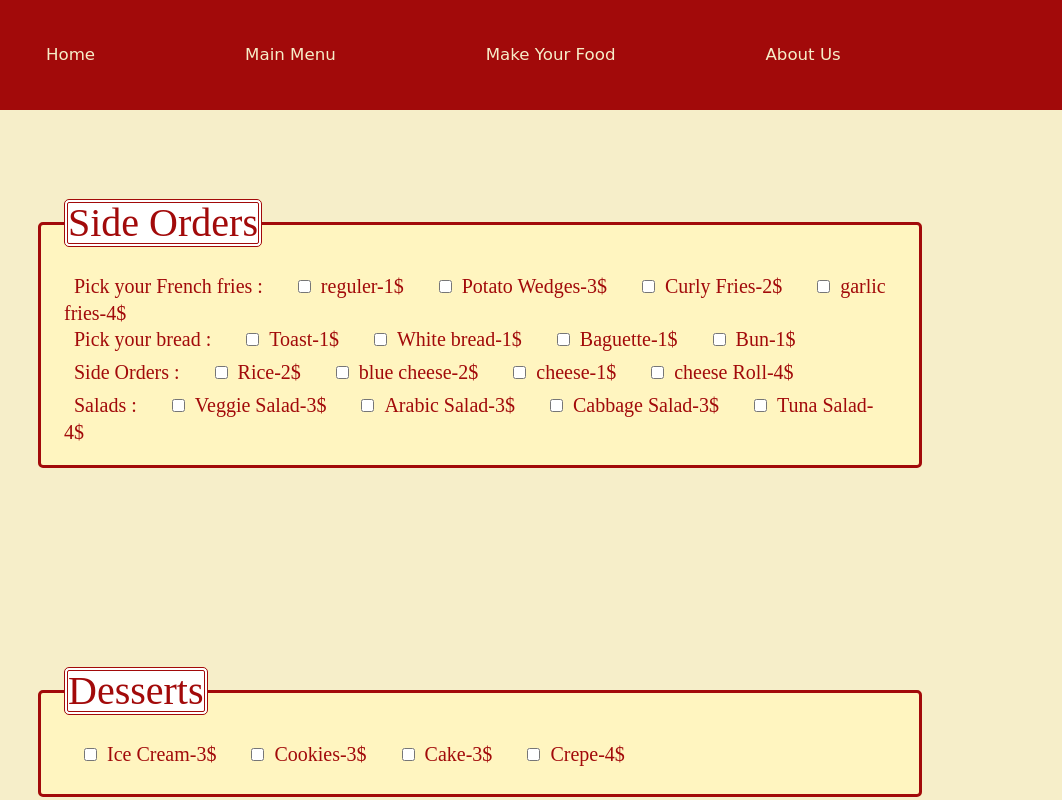
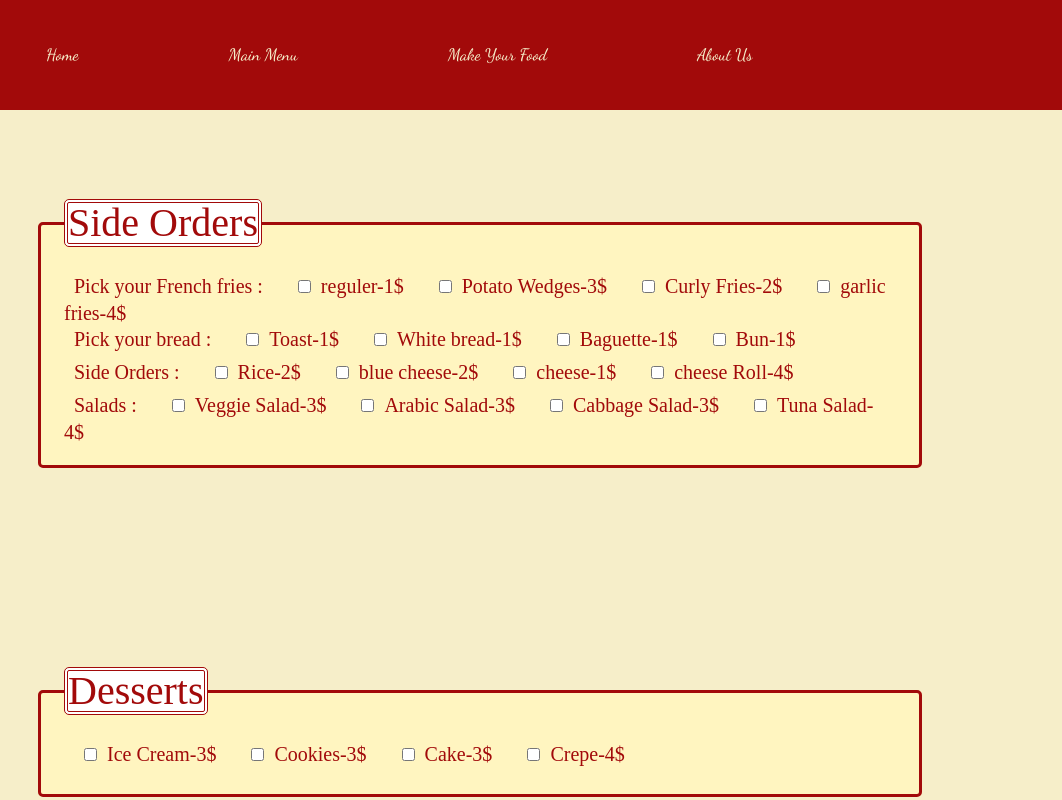
Before and after one commit to codeweavers6/CodeWeaversCuisine, a plain HTML site: page side-options.html in a window 1280 px wide. Shown: the top 800 px of the page, 218-1280 px from the left. Drawn offline with Linux system fonts and the light colour scheme.

Commit message:
updated fonts

```diff
--- a/side-options.html
+++ b/side-options.html
@@ -5,7 +5,16 @@
 <head>
     <meta charset="UTF-8">
     <meta name="viewport" content="width=device-width, initial-scale=1.0">
+    <link rel="preconnect" href="https://fonts.gstatic.com">
+    <link href="https://fonts.googleapis.com/css2?family=Shadows+Into+Light&display=swap" rel="stylesheet">
+    <link rel="preconnect" href="https://fonts.gstatic.com">
+    <link href="https://fonts.googleapis.com/css2?family=Josefin+Slab:ital,wght@1,500&display=swap" rel="stylesheet">
 
+    <link rel="preconnect" href="https://fonts.gstatic.com">
+    <link href="https://fonts.googleapis.com/css2?family=Merienda&display=swap" rel="stylesheet">
+
+    <link rel="preconnect" href="https://fonts.gstatic.com">
+    <link href="https://fonts.googleapis.com/css2?family=Dancing+Script:wght@500&display=swap" rel="stylesheet">
     <link rel="stylesheet" href="css/reset.css">
     <link rel="stylesheet" href="css/main.css">
     <link rel="stylesheet" href="css/make-your-food.css">
```
Also changed, not shown: about-us.html (+11 -3 lines), delieveryInfo.html (+11 -3 lines), delivery.html (+11 -3 lines), make-your-own-meal.html (+10 -3 lines), menu.html (+12 -2 lines).
